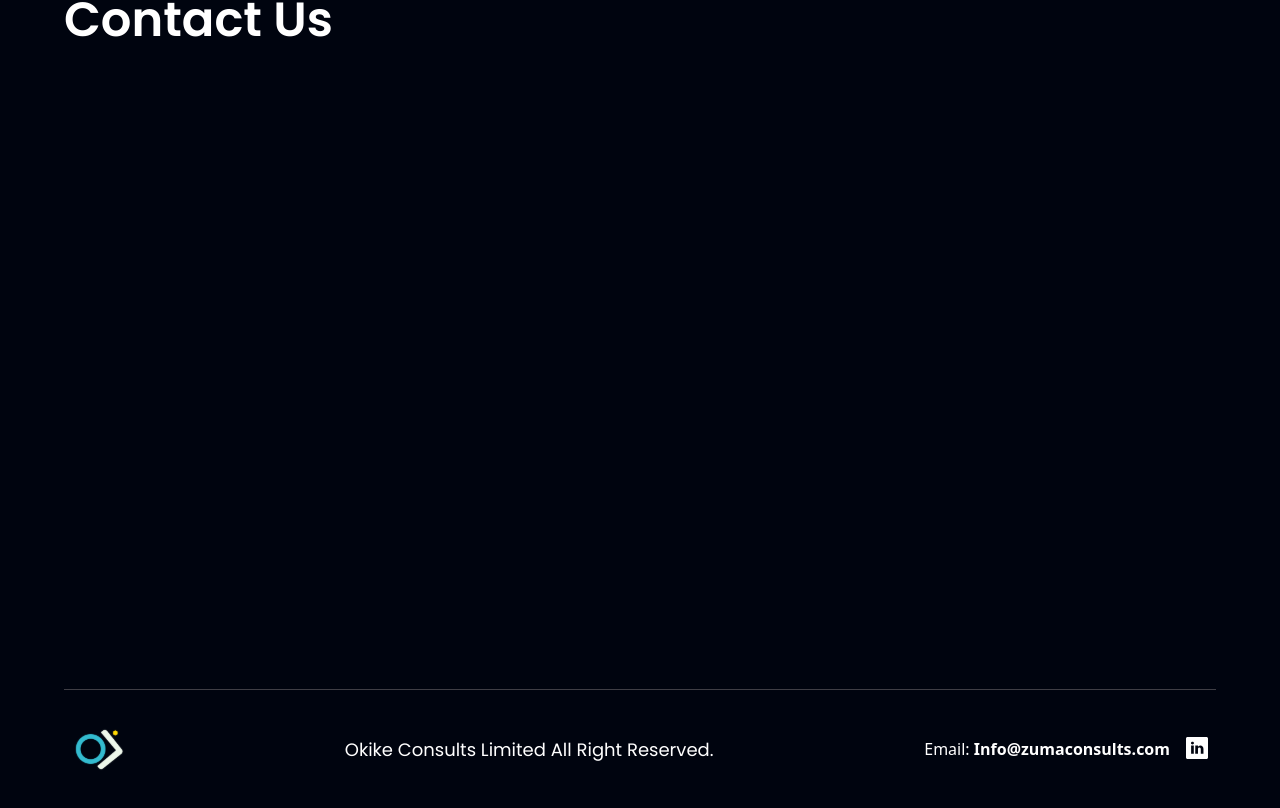
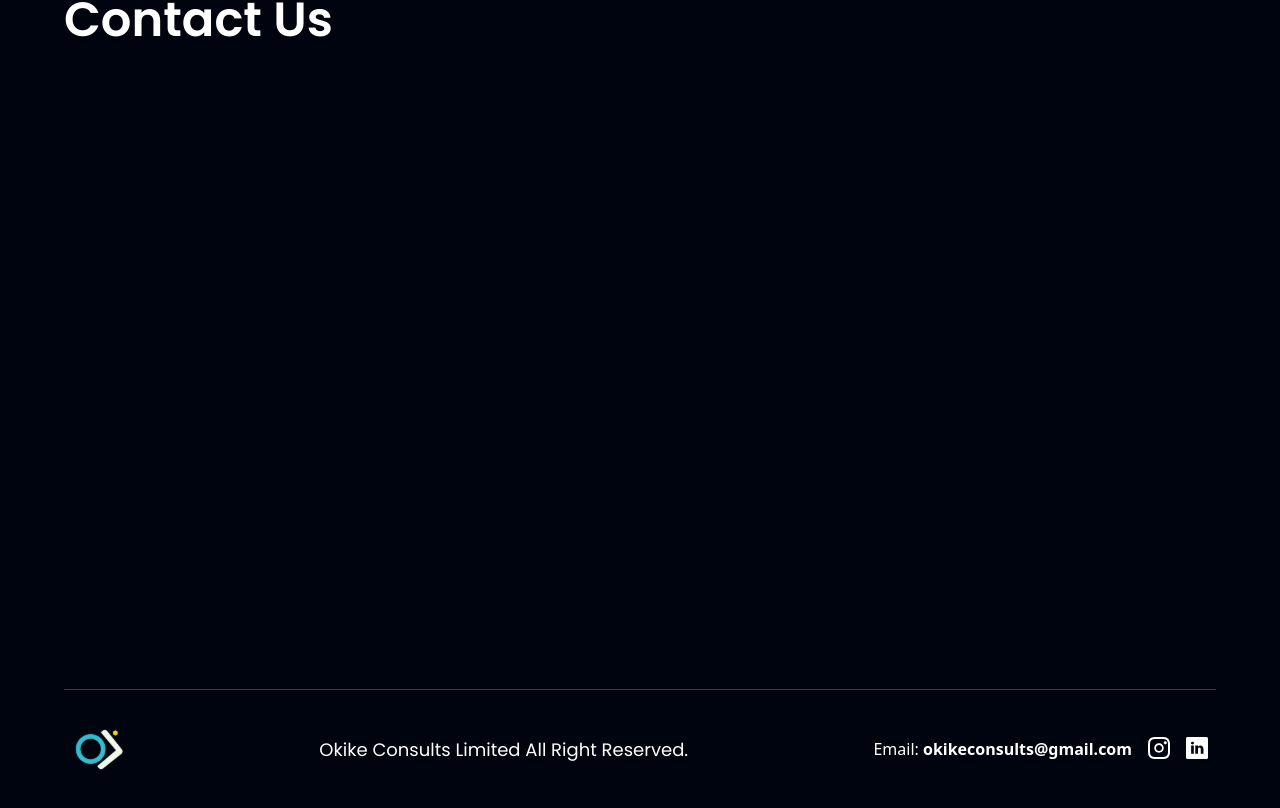
Before and after one commit to zuma-consults/zuma-landing-page, a React (Vite) app: page / in a window 1280 px wide. Shown: the part 5333-6141 px from the top of the page. Built offline with nearby package versions, Linux system fonts and the light colour scheme.

Commit message:
fix favicon

```diff
--- a/src/components/Footer.jsx
+++ b/src/components/Footer.jsx
@@ -1,7 +1,7 @@
 import React from 'react'
 import styles from '../style'
 import { ZumaLogo } from '../assets'
-import { footerLinks, socialMedia } from '../constants'
+import { socialMedia } from '../constants'
 
 const FooterPage = () =>  (
     <section className={`${styles.flexCenter} ${styles.paddingY} flex-col`}>
@@ -9,7 +9,7 @@ const FooterPage = () =>  (
       <img src={ZumaLogo} alt="logo" className='w-[70px] h-[70px] object-contain' />
         <p className='font-poppins text-white text-[18px] leading-[27px] text- normal text-center'>Okike Consults Limited All Right Reserved.</p>
         <div className='flex flex-row md:mt-0 mt-6'>
-          <div className='text-white mr-2'> Email: <span className='text-white font-bold'> Info@zumaconsults.com</span></div>
+          <div className='text-white mr-2'> Email: <span className='text-white font-bold'>okikeconsults@gmail.com</span></div>
           {socialMedia.map((social,index)=>(
            <a href={social.link} target='_blank'><img key={social.id} src={social.icon} alt={social.id} className={`w-[22px] h-[21] object-contain cursor-pointer mx-2`} /></a>
           ))}
--- a/src/constants/index.js
+++ b/src/constants/index.js
@@ -176,11 +176,11 @@ export const footerLinks = [
 ];
 
 export const socialMedia = [
-  // {
-  //   id: "social-media-1",
-  //   icon: instagram,
-  //   link: "https://www.instagram.com/",
-  // },
+  {
+    id: "social-media-1",
+    icon: instagram,
+    link: "https://www.instagram.com/okikeconsults/",
+  },
   // {
   //   id: "social-media-2",
   //   icon: facebook,
@@ -194,7 +194,7 @@ export const socialMedia = [
   {
     id: "social-media-4",
     icon: linkedin,
-    link: "https://www.linkedin.com/company/zuma-consults/",
+    link: "https://www.linkedin.com/company/okike-consults/",
   },
 ];
 
```
